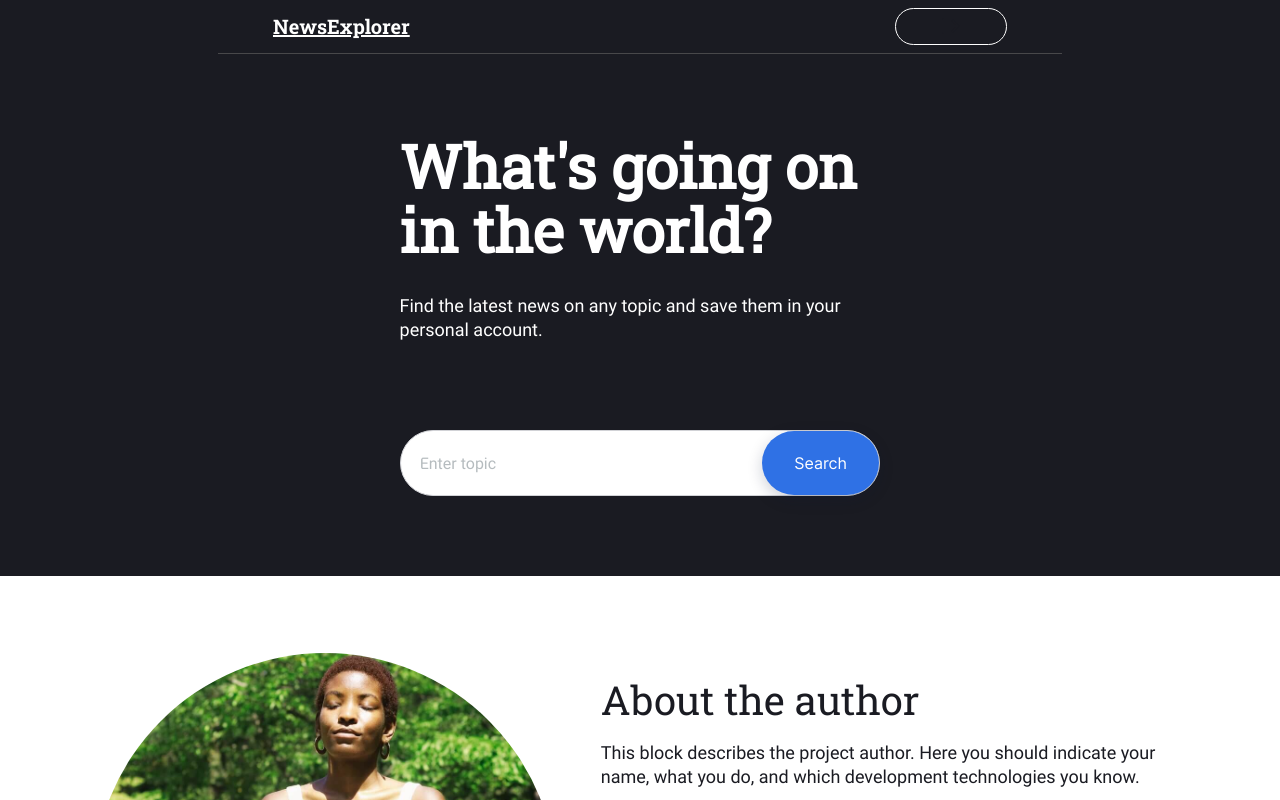
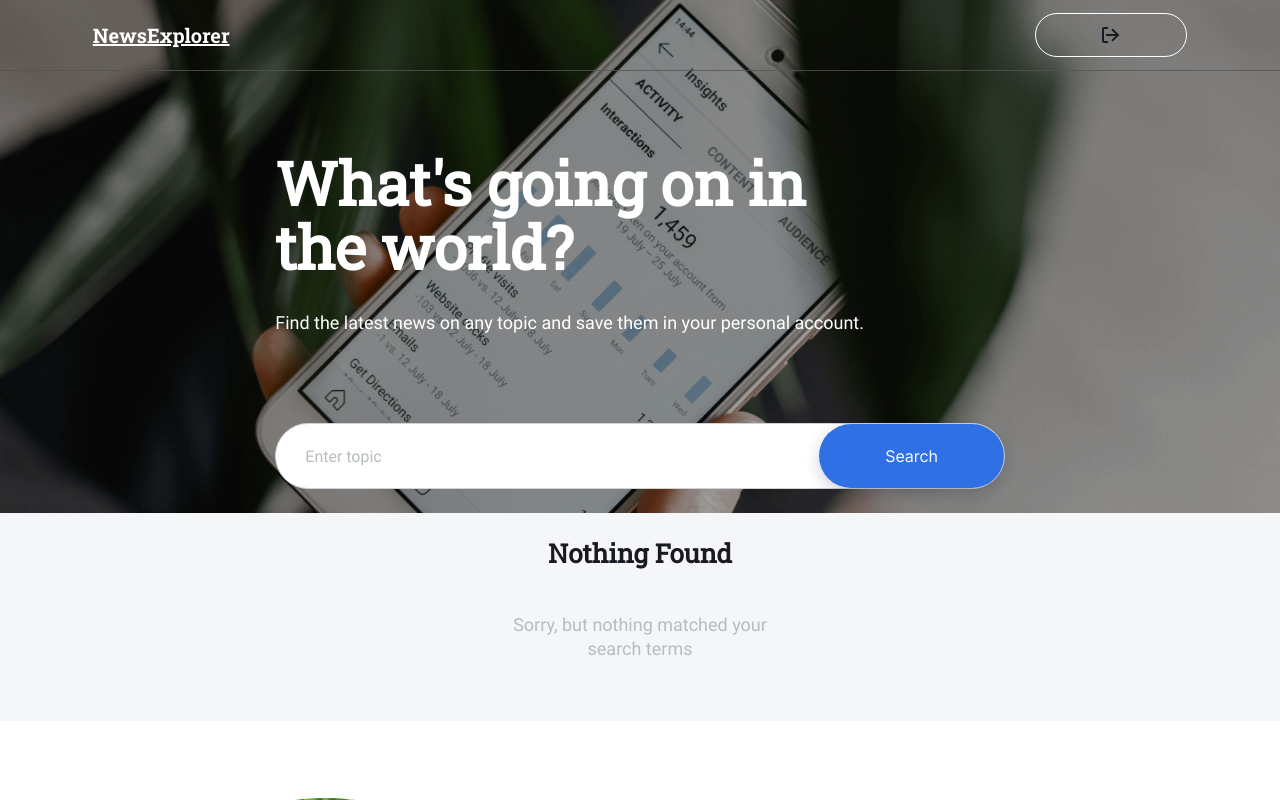
Before and after one commit to irmo12/news-explorer-frontend, a React (Create React App) app in the folder news-explorer/: page / in a window 1280 px wide. Shown: the top 800 px of the page. Built offline with nearby package versions, Linux system fonts and the light colour scheme.

Commit message:
stlyes WIP

```diff
--- a/news-explorer/public/index.html
+++ b/news-explorer/public/index.html
@@ -26,7 +26,8 @@
     -->
     <title>News Explorer</title>
   </head>
-  <body>
+  <body style="margin: 0; padding: 0; background-color: #1A1B22;">
+
     <noscript>You need to enable JavaScript to run this app.</noscript>
     <div id="root"></div>
     <!--
--- a/news-explorer/src/components/Header/Header.css
+++ b/news-explorer/src/components/Header/Header.css
@@ -8,7 +8,7 @@
   align-items: center;
   border-bottom: 1px solid rgba(84, 84, 84, 0.8);
   box-sizing: border-box;
-  padding: 1% 6.5%;
+  padding: 1% 7.25%;
 }
 
 .header__title {
--- a/news-explorer/src/components/Main/Main.css
+++ b/news-explorer/src/components/Main/Main.css
@@ -4,11 +4,13 @@
   display: flex;
   flex-direction: column;
   align-items: center;
+
 }
 
 .main__header-search-container {
-    background-image: url('../../images/georgia-de-lotz--UsJoNxLaNo-unsplash.png');
-    background-position: center;
-    background-size: cover;
-    overflow: hidden;
+  width: 100%;
+  background-image: url('../../images/georgia-de-lotz--UsJoNxLaNo-unsplash.png');
+  background-position: center;
+  background-size: cover;
+  overflow: hidden;
 }
--- a/news-explorer/src/components/Main/Main.js
+++ b/news-explorer/src/components/Main/Main.js
@@ -3,18 +3,21 @@ import './Main.css';
 import Header from '../Header/Header.js';
 import About from '../About/About.js';
 import SearchForm from '../SearchForm/SearchForm';
+import Preloader from '../Preloader/Preloader.js';
 
 
 function Main() {
+  const [isLoading, setIsLoading] = useState(false);
+  const [hasResults, setHasResults] = useState(false);
 
   return (
     <>
       <div className="main">
-        <div className="main__header+search-container">
-      <Header />
-      <SearchForm />
-      </div>
-
+        <div className="main__header-search-container">
+          <Header />
+          <SearchForm />
+        </div>
+        <Preloader />
         <About />
 
 
--- a/news-explorer/src/components/Preloader/Preloader.js
+++ b/news-explorer/src/components/Preloader/Preloader.js
@@ -2,14 +2,17 @@ import React from 'react';
 import './Preloader.css';
 import magnifyingGlass from '../../images/not-found_v1.svg';
 
-const Preloader = () => {
+const Preloader = ({ isLoading = true, hasResults = false }) => {
+
   return (
     <div className="preloader">
-      <i class="circle-preloader"></i> : <image src={magnifyingGlass} alt='magnifying glass' />
-      <h3 className="preloader__title">Nothing Found</h3>
-      <p className='preloader__description'>Searching for news...  -----  Sorry, but nothing matched your search terms</p>
+      <div className="preloader-container">
+      {hasResults ? <i class="circle-preloader"></i> : <image src={magnifyingGlass} alt='magnifying glass' />}
+      <h3 className="preloader__title">{hasResults ? '' : 'Nothing Found'}</h3>
+      <p className='preloader__description'>{hasResults ? 'Searching for news...' : 'Sorry, but nothing matched your search terms'}</p>
+      </div>
     </div>
   );
-}
+};
 
 export default Preloader;
--- a/news-explorer/src/components/Preloader/preloader.css
+++ b/news-explorer/src/components/Preloader/preloader.css
@@ -1,44 +1,50 @@
-body {
+.preloader {
   margin: 0;
-	min-height: 100vh;
-	background: #F5F6F7;
+  min-height: 15vh;
+  background: #f5f6f7;
   overflow: hidden;
   text-align: center;
   font-weight: 400;
   font-style: normal;
+  width: 100%;
+}
+
+.preloader-container {
+  display: flex;
+  flex-flow: column nowrap;
+  align-items: center;
+  justify-content: space-around;
+  text-align: center;
+  max-width: 265px;
+  margin:  0 auto;
 }
 
 .circle-preloader {
   display: block;
-	width: 50px;
-	height: 50px;
-	border: 4px solid #444;
+  width: 74px;
+  height: 74px;
+  border: 2px solid #444;
   border-bottom-color: #888;
-
   border-radius: 50%;
-
-	position: absolute;
-	top: 0;
-	left: 0;
-	right: 0;
-	bottom: 0;
   margin: auto;
-
-	animation: spin .75s infinite linear;
+  animation: spin 0.75s infinite linear;
+  margin: 7.5vh auto 0 auto;
 }
 
 .preloader__title {
-  font-family: 'Roboto Slab 400', sans-serif;
+  font-family: "Roboto Slab 400", sans-serif;
   font-size: 26px;
   line-height: 115%;
-  color: #1A1B22;
+  color: #1a1b22;
 }
 
 .preloader__description {
-  font-family: 'Roboto', sans-serif;
+  font-family: "Roboto", sans-serif;
   font-size: 18px;
   line-height: 133%;
-  color: #B6BCBF;
+  color: #b6bcbf;
+  margin-bottom: 7.5vh;
+  max-width: ;
 }
 
 @keyframes spin {
--- a/news-explorer/src/components/SearchForm/SearchForm.css
+++ b/news-explorer/src/components/SearchForm/SearchForm.css
@@ -2,9 +2,11 @@
   display: flex;
   flex-flow: column nowrap;
   max-width: 57%;
-  margin: 80px auto;
+  margin: 0 auto;
   gap: 88px;
-  width: 100%;
+  width: 80%;
+  margin-top: 10vh;
+  margin-bottom: 3vh;
 }
 
 .search-form__txtcontainer {
```
Lines whose indentation alone changed are shown as unchanged.
